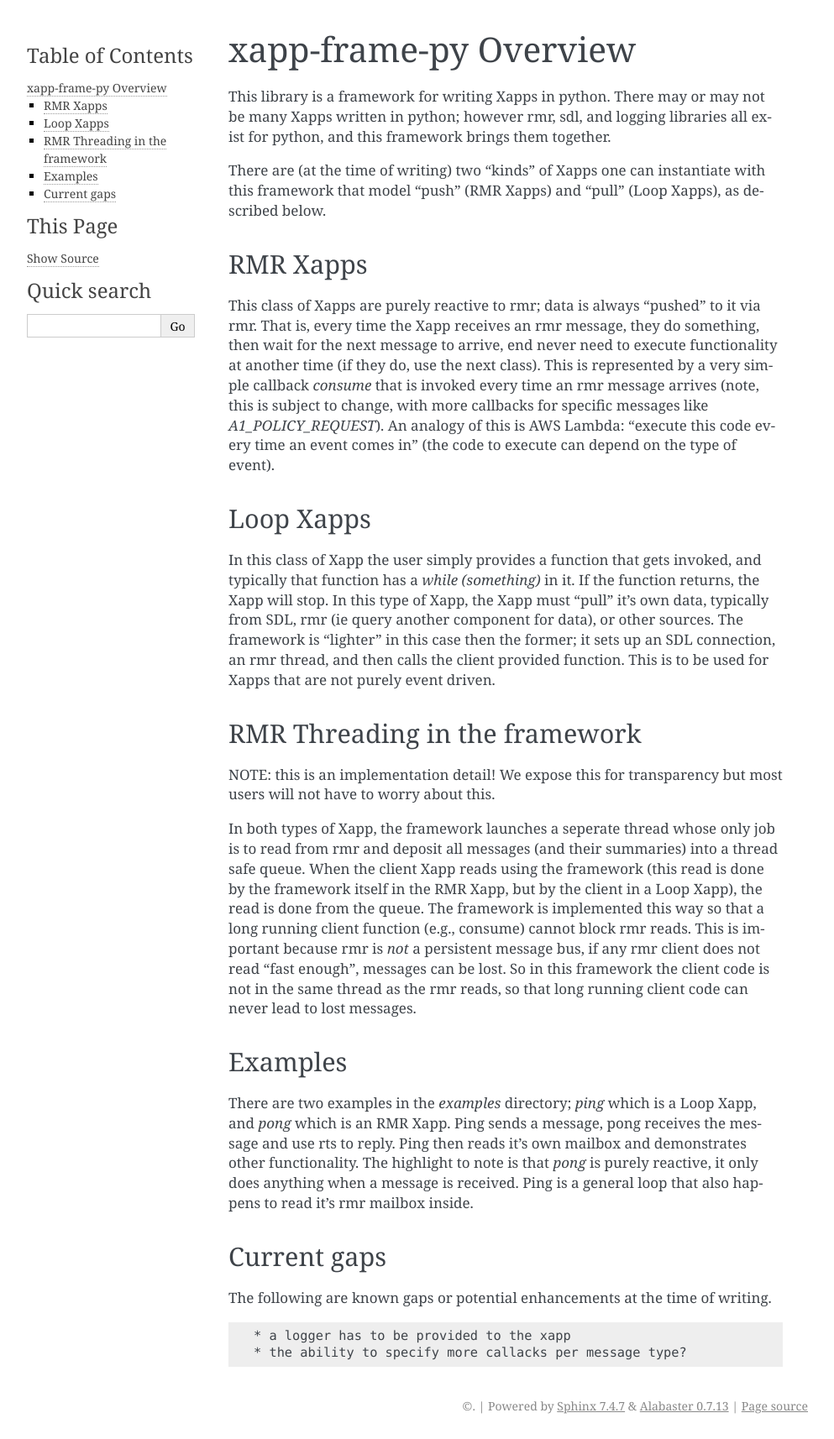
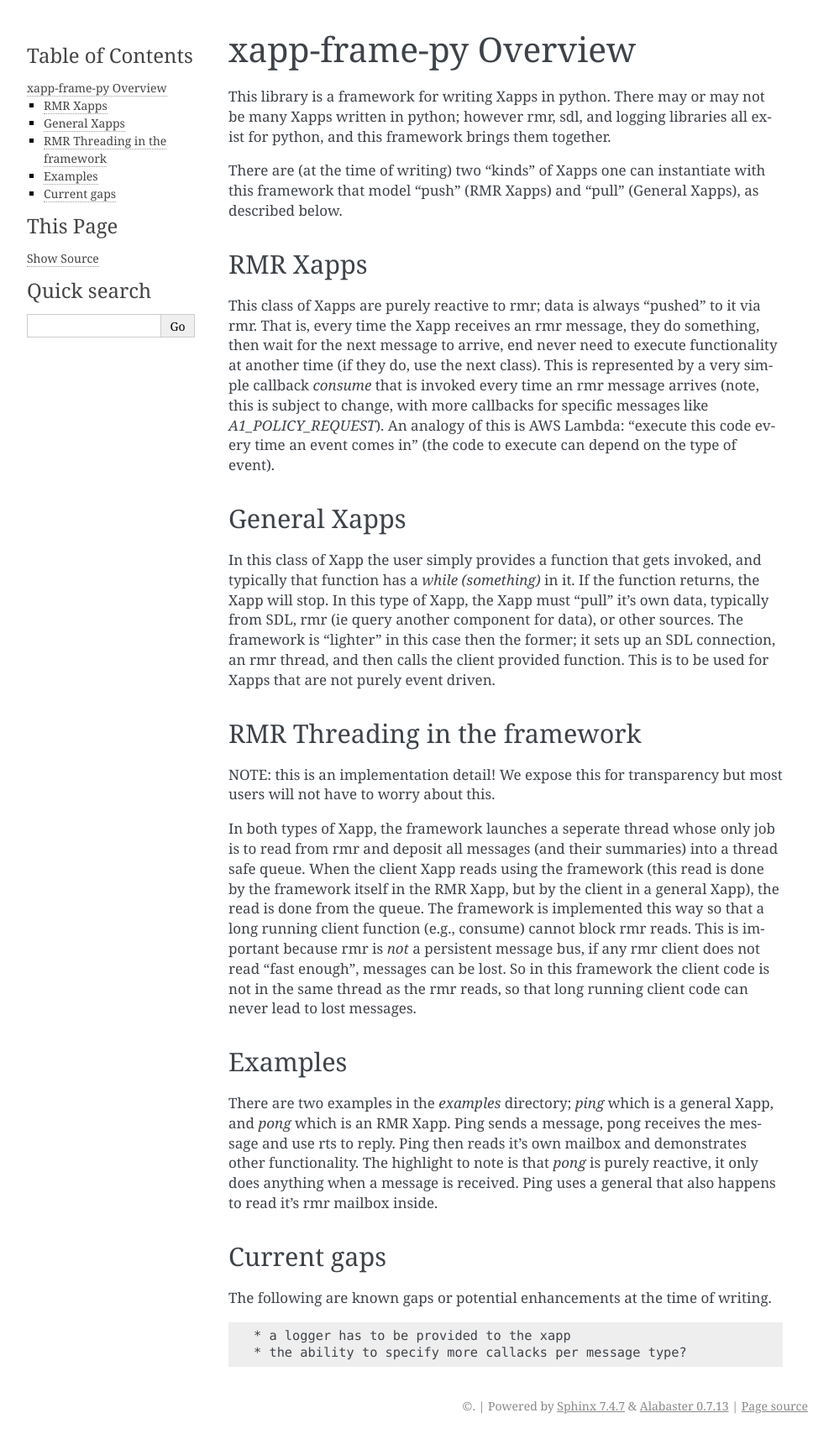
Before and after one commit to o-ran-sc/ric-plt-xapp-frame-py, a Sphinx documentation site: the page built from docs/overview.rst, in a window 1280 px wide. Shown: the whole page at 84% size, without its empty margins (148-1141 px from the left). Built offline with Sphinx 7.4.7, drawn with Linux system fonts in a browser that asks for light colours.

```diff
--- a/container-release-ric-plt-xapp-frame-py.yaml
+++ /dev/null
@@ -1,5 +0,0 @@
----
-pypi_project: ricxappframe
-python_version: '3.7'
-version: 0.1.0
-log_dir: ric-plt-xapp-frame-py-pypi-merge-master/2
--- a/docs/overview.rst
+++ b/docs/overview.rst
@@ -8,7 +8,7 @@ xapp-frame-py Overview
 This library is a framework for writing Xapps in python.
 There may or may not be many Xapps written in python; however rmr, sdl, and logging libraries all exist for python, and this framework brings them together.
 
-There are (at the time of writing) two "kinds" of Xapps one can instantiate with this framework that model "push" (RMR Xapps) and "pull" (Loop Xapps), as described below.
+There are (at the time of writing) two "kinds" of Xapps one can instantiate with this framework that model "push" (RMR Xapps) and "pull" (General Xapps), as described below.
 
 RMR Xapps
 ---------
@@ -17,8 +17,8 @@ That is, every time the Xapp receives an rmr message, they do something, then wa
 This is represented by a very simple callback `consume` that is invoked every time an rmr message arrives (note, this is subject to change, with more callbacks for specific messages like `A1_POLICY_REQUEST`).
 An analogy of this is AWS Lambda: "execute this code every time an event comes in" (the code to execute can depend on the type of event).
 
-Loop Xapps
-----------
+General Xapps
+-------------
 In this class of Xapp the user simply provides a function that gets invoked, and typically that function has a `while (something)` in it.
 If the function returns, the Xapp will stop.
 In this type of Xapp, the Xapp must "pull" it's own data, typically from SDL, rmr (ie query another component for data), or other sources.
@@ -31,14 +31,18 @@ NOTE: this is an implementation detail!
 We expose this for transparency but most users will not have to worry about this.
 
 In both types of Xapp, the framework launches a seperate thread whose only job is to read from rmr and deposit all messages (and their summaries) into a thread safe queue.
-When the client Xapp reads using the framework (this read is done by the framework itself in the RMR Xapp, but by the client in a Loop Xapp), the read is done from the queue.
+When the client Xapp reads using the framework (this read is done by the framework itself in the RMR Xapp, but by the client in a general Xapp), the read is done from the queue.
 The framework is implemented this way so that a long running client function (e.g., consume) cannot block rmr reads.
 This is important because rmr is *not* a persistent message bus, if any rmr client does not read "fast enough", messages can be lost.
 So in this framework the client code is not in the same thread as the rmr reads, so that long running client code can never lead to lost messages.
 
 Examples
 --------
-There are two examples in the `examples` directory; `ping` which is a Loop Xapp, and `pong` which is an RMR Xapp. Ping sends a message, pong receives the message and use rts to reply. Ping then reads it's own mailbox and demonstrates other functionality. The highlight to note is that `pong` is purely reactive, it only does anything when a message is received. Ping is a general loop that also happens to read it's rmr mailbox inside.
+There are two examples in the `examples` directory; `ping` which is a general Xapp, and `pong` which is an RMR Xapp.
+Ping sends a message, pong receives the message and use rts to reply.
+Ping then reads it's own mailbox and demonstrates other functionality.
+The highlight to note is that `pong` is purely reactive, it only does anything when a message is received.
+Ping uses a general that also happens to read it's rmr mailbox inside.
 
 Current gaps
 ------------
```
Also changed, not shown: docs/release-notes.rst (+11 -0 lines), 4 other files.
